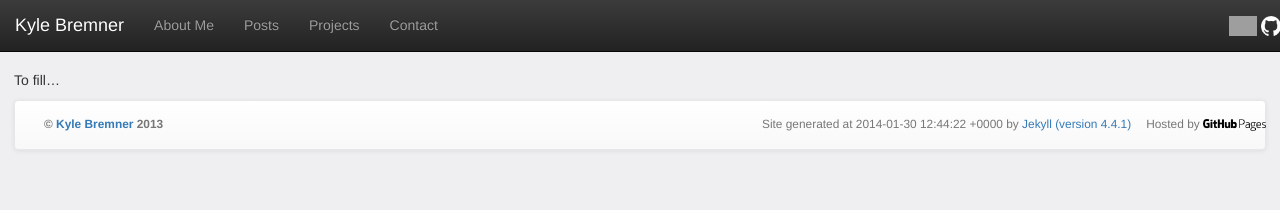
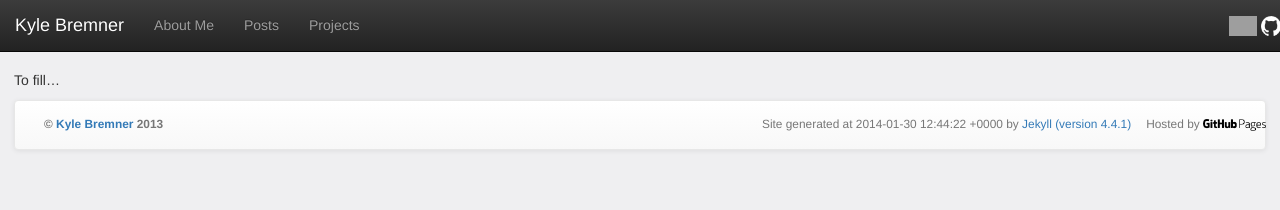
Before and after one commit to kbremner/kbremner.github.io, a Jekyll site: the page built from pages/about_me.md, in a window 1280 px wide. Shown: the top 210 px of the page. Built offline with Jekyll 4.4.1, drawn with Linux system fonts in a browser that asks for light colours; nearby versions of some CDN libraries; Markdown is read by kramdown in place of the engine named in the settings; grey boxes are pictures that could not be loaded.

Commit message:
Updated default.html

```diff
--- a/_layouts/default.html
+++ b/_layouts/default.html
@@ -34,7 +34,6 @@
             <li><a href="/pages/about_me.html">About Me</a></li>
             <li><a href="/pages/posts.html">Posts</a></li>
             <li><a href="/pages/projects.html">Projects</a></li>
-            <li><a href="/pages/contact.html">Contact</a></li>
           </ul>
           <p class="nav navbar-text navbar-right social">
             {% include linkedin.html %}
```
